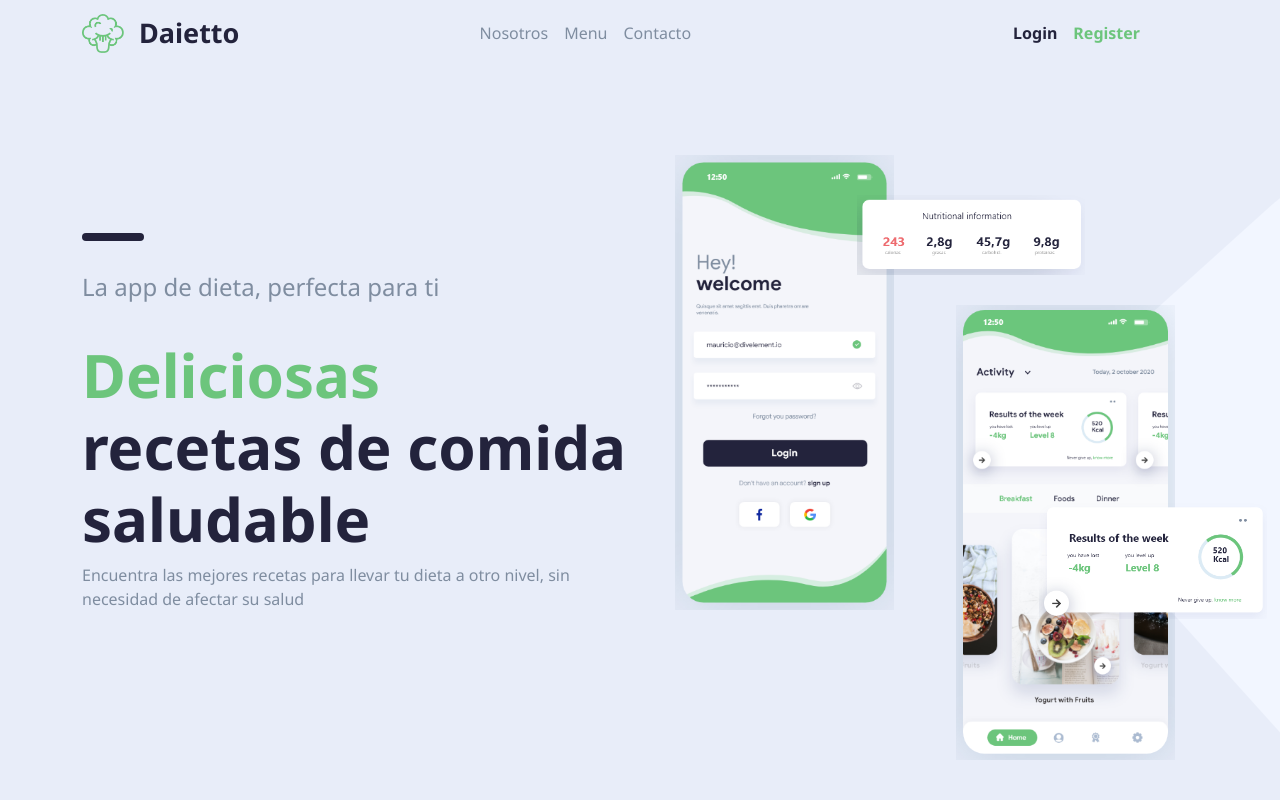
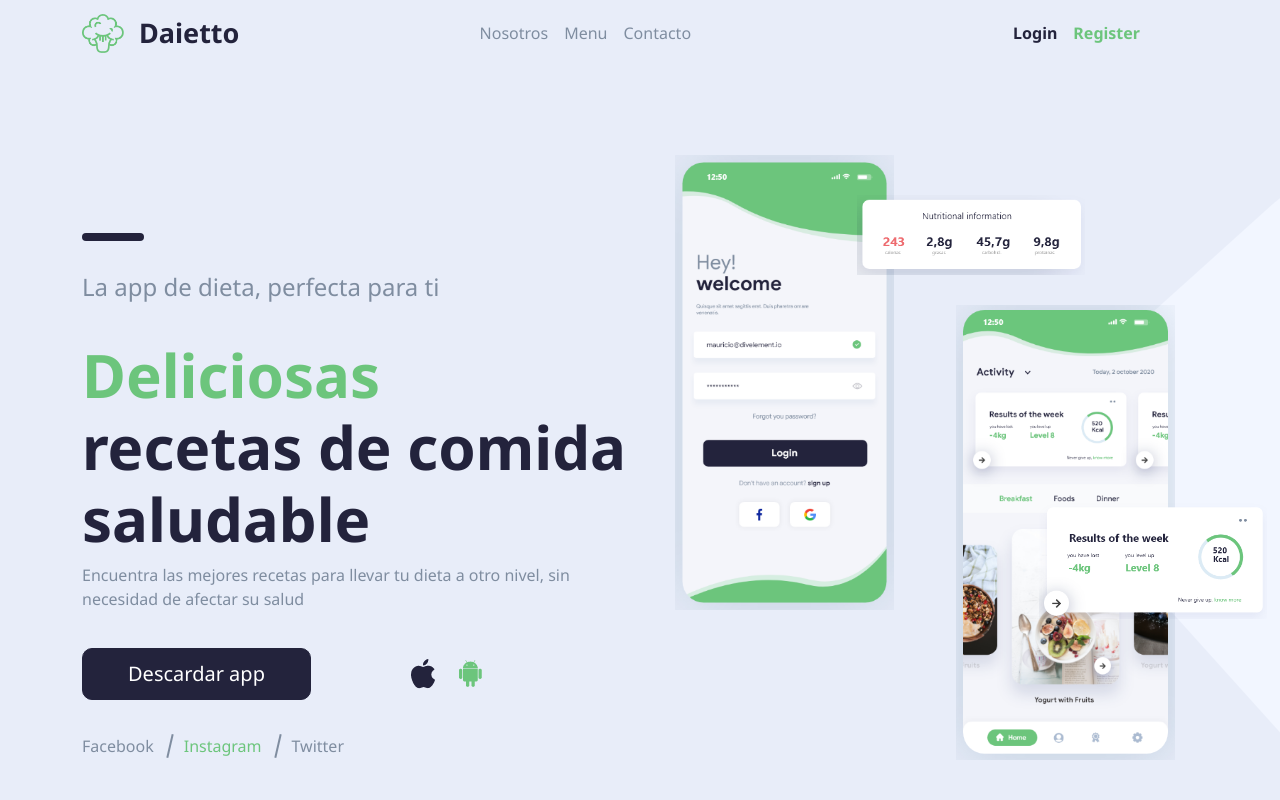
Before and after one commit to roots225/daietto, a website: page index.html in a window 1280 px wide. Shown: the top 800 px of the page. Drawn offline with Linux system fonts and the light colour scheme.

Commit message:
update add support for desktop download button placement

```diff
--- a/index.html
+++ b/index.html
@@ -60,14 +60,14 @@
             </div>
           </div>
 
-          <div class="col-lg-12 py-5">
+          <div class="col-xs-12 col-lg-6 py-xs-5 download-container">
             <ul class="banner-socials-links">
               <li><a href="#">Facebook</a></li>
               <li class="active"><a href="#">Instagram</a></li>
               <li><a href="#">Twitter</a></li>
             </ul>
 
-            <div class="text-center py-4">
+            <div class="download-platform-container text-center py-4">
               <button class="btn btn-secondary text-white btn-lg download-app-btn" type="button">Descardar app</button>
               <ul class="available-platforms">
                 <li><img class="platform-icon" src="dist/images/app_store.png" alt="daietto ios"></li>
--- a/src/main.scss
+++ b/src/main.scss
@@ -91,8 +91,17 @@ section {
 .primary-banner {
   padding-top: 80px;
   @media screen and (min-width: 1200px) {
+    padding-bottom: 80px;
     .row-custom {
       align-items: center;
+      position: relative;
+    }
+    .download-container {
+      display: flex;
+      flex-direction: column-reverse;
+      position: absolute;
+      bottom: 0;
+      left: 0;
     }
   }
   .left-side {
@@ -195,6 +204,12 @@ section {
   }
 }
 
+.download-platform-container {
+  @media screen and (min-width: 1200px) {
+    display: flex;
+    align-items: center;
+  }
+}
 .banner-socials-links {
   margin: 0 auto;
   padding: 0;
@@ -202,6 +217,10 @@ section {
   width: 80%;
   display: flex;
   align-items: center;
+  @media screen and (min-width: 1200px) {
+    margin: 0;
+    padding-left: 0;
+  }
   li {
     list-style: none;
     & + li {
@@ -230,11 +249,17 @@ section {
 
 .download-app-btn {
   padding: 10px 45px;
+  @media screen and (min-width: 1200px) {
+    margin-right: 100px;
+  }
 }
 .available-platforms {
   padding: 0;
   margin: 0;
   padding-top: 20px;
+  @media screen and (min-width: 1200px) {
+    padding-top: 0;
+  }
   li {
     list-style: none;
     display: inline-block;
```
Also changed, not shown: dist/app.css, 1 other file.
